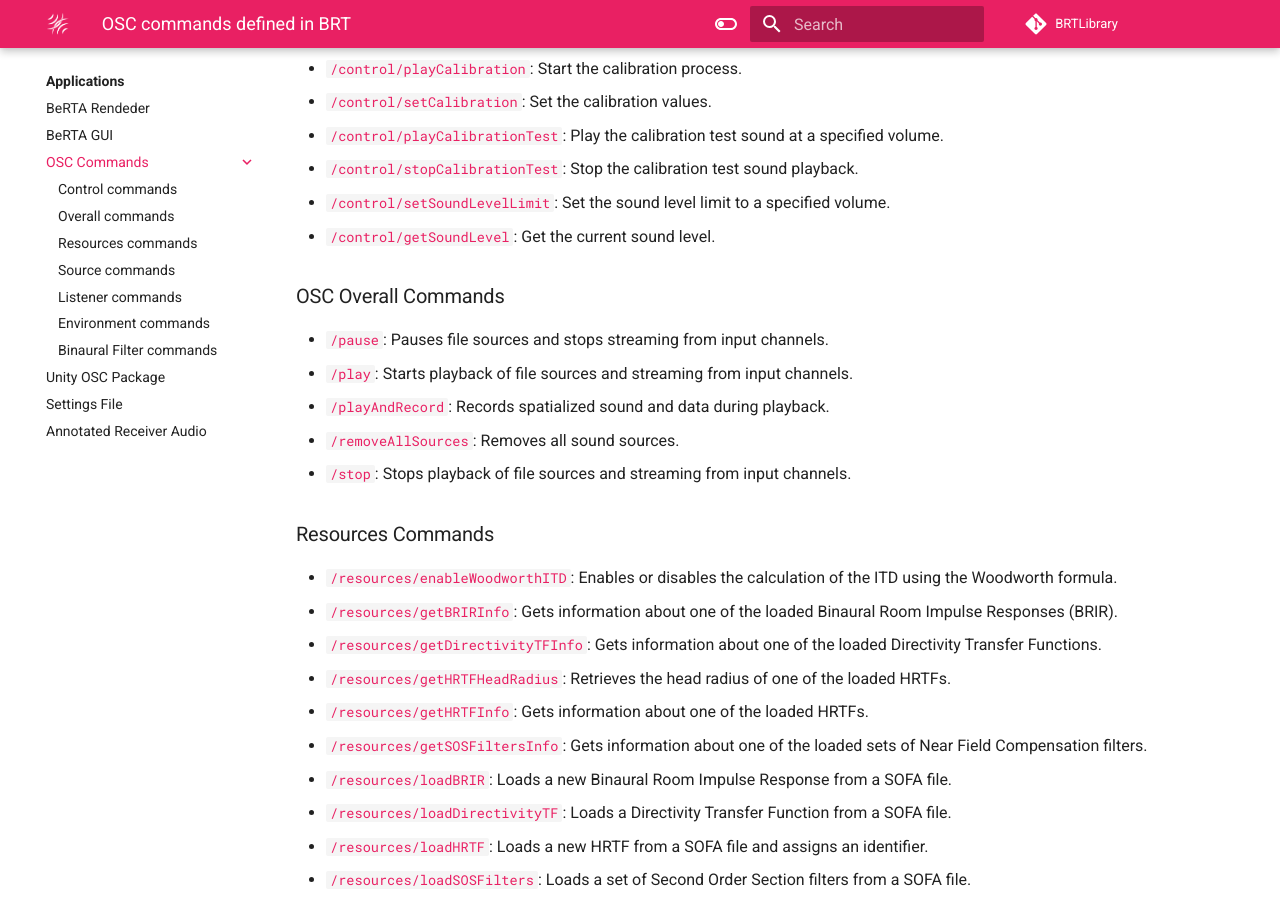
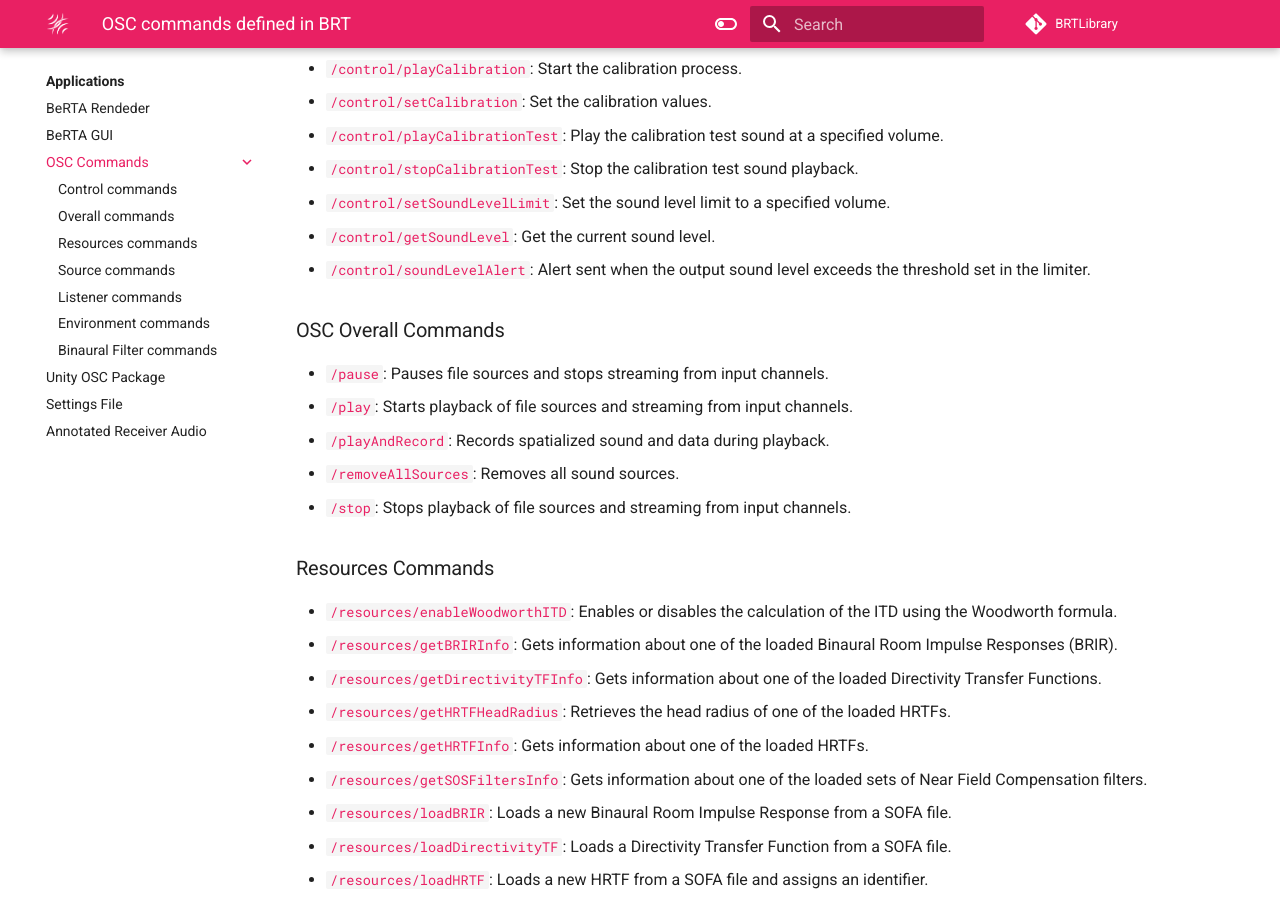
Before and after one commit to GrupoDiana/BRT-Documentation, an MkDocs documentation site: the page built from docs/osc/index.md, in a window 1280 px wide and 900 px high, scrolled down 610 px. Built offline with MkDocs 1.6.1 and Material for MkDocs 9.7.7, drawn with Linux system fonts in a browser that asks for light colours; comment, search, counter and statistics services are not loaded.

Commit message:
feat: new commands added to index

```diff
--- a/docs/osc/index.md
+++ b/docs/osc/index.md
@@ -13,12 +13,13 @@ Part of the BRT components is the definition of a set of OSC commands which the
 - [`/control/ping`](control.md#controlping): Check if BeRTA is listening by sending an echo.
 - [`/control/sampleRate`](control.md#controlsamplerate): Request the current audio sample rate.
 - [`/control/version`](control.md#controlversion): Retrieve the current BeRTA version.
-- [`/control/playCalibration`](control.md#controlversion): Start the calibration process.
-- [`/control/setCalibration`](control.md#controlversion): Set the calibration values.
-- [`/control/playCalibrationTest`](control.md#controlversion): Play the calibration test sound at a specified volume.
-- [`/control/stopCalibrationTest`](control.md#controlversion): Stop the calibration test sound playback.
-- [`/control/setSoundLevelLimit`](control.md#controlversion): Set the sound level limit to a specified volume.
-- [`/control/getSoundLevel`](control.md#controlversion): Get the current sound level.
+- [`/control/playCalibration`](control.md#controlplaycalibration): Start the calibration process.
+- [`/control/setCalibration`](control.md#controlsetcalibration): Set the calibration values.
+- [`/control/playCalibrationTest`](control.md#controlplaycalibrationtest): Play the calibration test sound at a specified volume.
+- [`/control/stopCalibrationTest`](control.md#controlstopcalibrationtest): Stop the calibration test sound playback.
+- [`/control/setSoundLevelLimit`](control.md#controlsetsoundlevellimit): Set the sound level limit to a specified volume.
+- [`/control/getSoundLevel`](control.md#controlgetsoundlevel): Get the current sound level.
+- [`/control/soundLevelAlert`](control.md#controlsoundlevelalert): Alert sent when the output sound level exceeds the threshold set in the limiter.
 
 
 ### OSC Overall Commands
```
